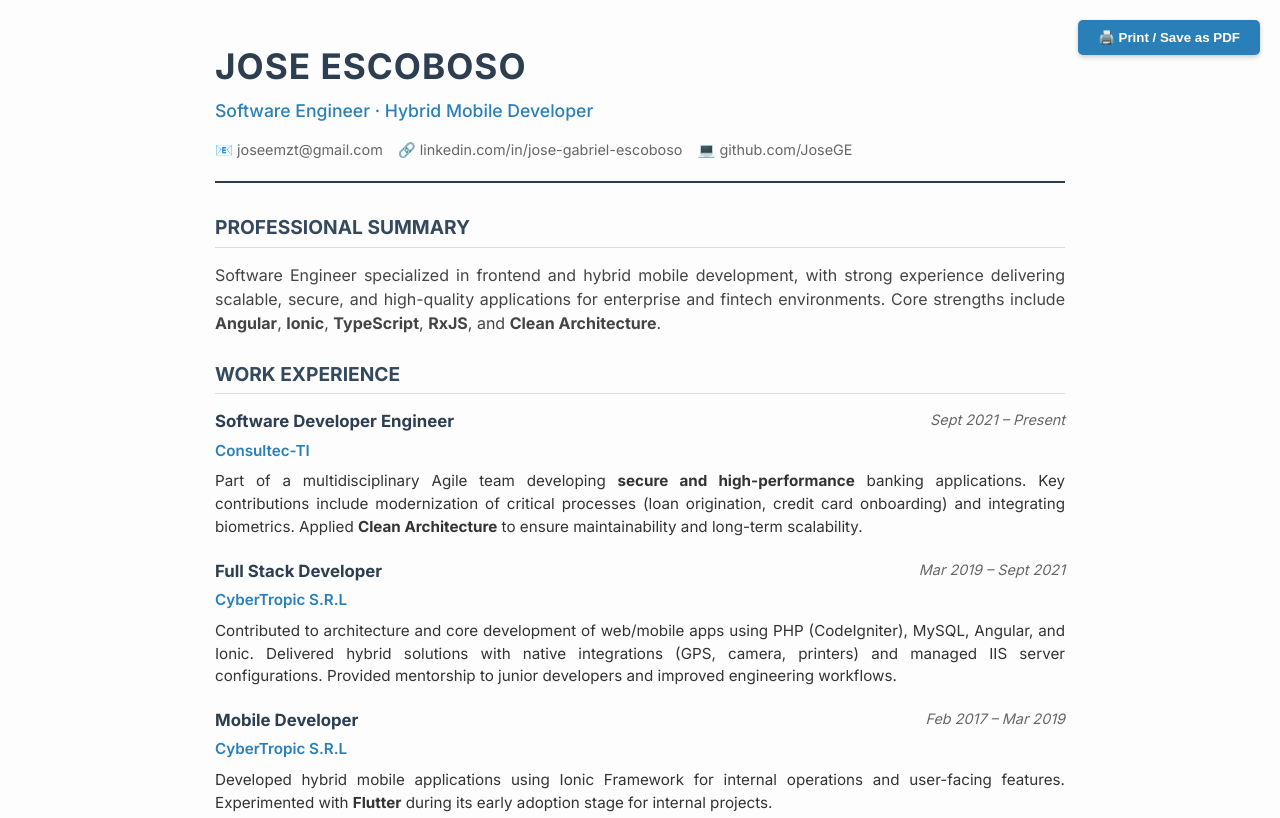
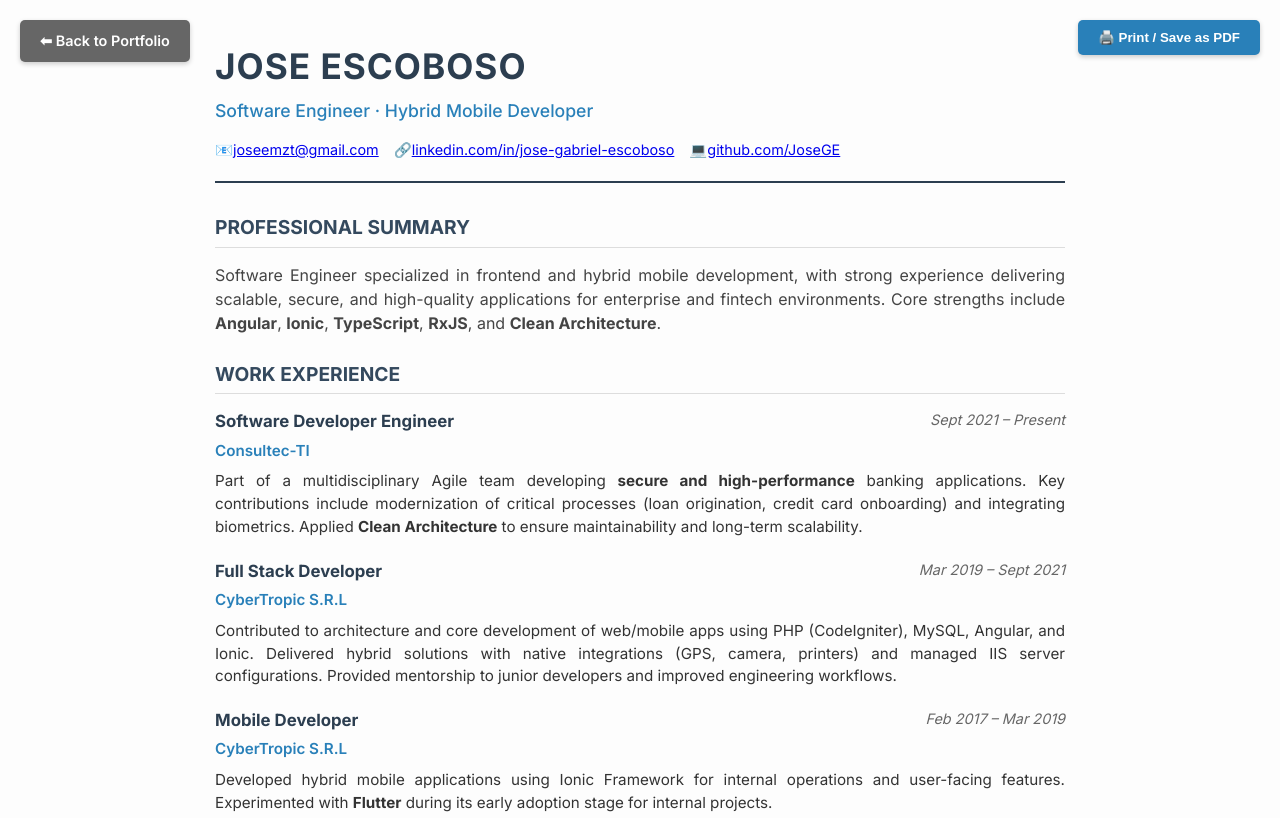
Before and after one commit to JoseGE/me, a website: page cv.html in a window 1280 px wide. Shown: the top 818 px of the page. Drawn offline with Linux system fonts and the light colour scheme.

Commit message:
feat: Add 'Back to Portfolio' button and make contact information clickable.

```diff
--- a/cv.html
+++ b/cv.html
@@ -194,7 +194,23 @@
             box-shadow: 0 2px 5px rgba(0,0,0,0.2);
         }
 
-        .btn-print:hover {
+        .btn-back {
+            position: fixed;
+            top: 20px;
+            left: 20px;
+            padding: 10px 20px;
+            background: var(--light-text);
+            color: white;
+            border: none;
+            border-radius: 5px;
+            cursor: pointer;
+            font-weight: 600;
+            box-shadow: 0 2px 5px rgba(0,0,0,0.2);
+            text-decoration: none;
+            font-size: 0.9rem;
+        }
+
+        .btn-back:hover {
             background: var(--secondary);
         }
     </style>
@@ -202,6 +218,7 @@
 </head>
 <body>
 
+    <a href="v2.html" class="btn-back no-print">⬅ Back to Portfolio</a>
     <button class="btn-print no-print" onclick="window.print()">🖨️ Print / Save as PDF</button>
 
     <header>
@@ -212,9 +229,9 @@
             </div>
         </div>
         <div class="contact-info">
-            <span>📧 joseemzt@gmail.com</span>
-            <span>🔗 linkedin.com/in/jose-gabriel-escoboso</span>
-            <span>💻 github.com/JoseGE</span>
+            <span>📧 <a href="mailto:joseemzt@gmail.com">joseemzt@gmail.com</a></span>
+            <span>🔗 <a href="https://linkedin.com/in/jose-gabriel-escoboso">linkedin.com/in/jose-gabriel-escoboso</a></span>
+            <span>💻 <a href="https://github.com/JoseGE">github.com/JoseGE</a></span>
         </div>
     </header>
 
```
